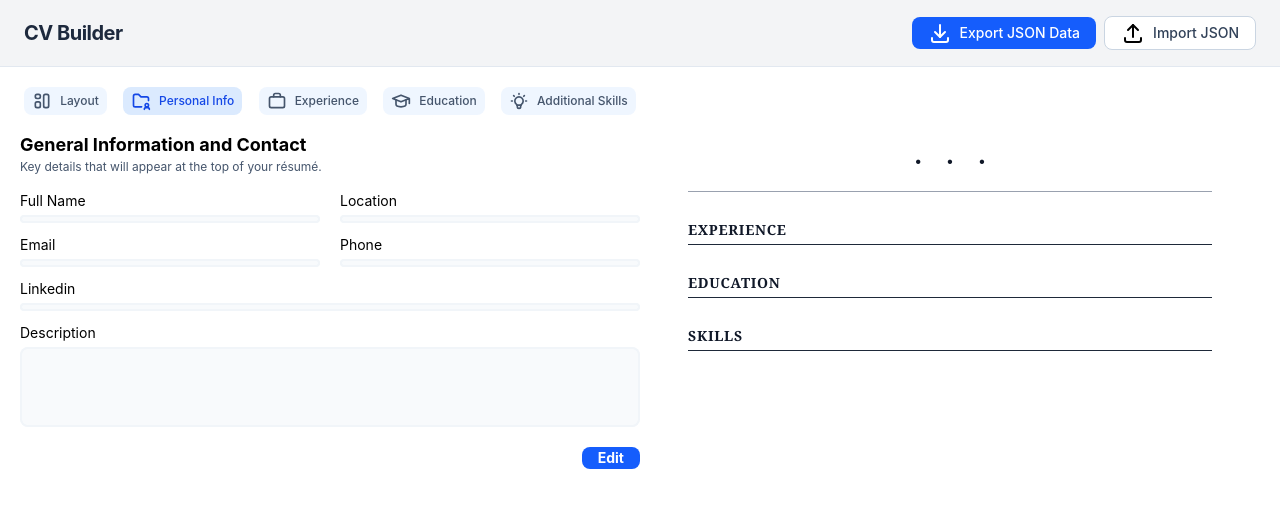
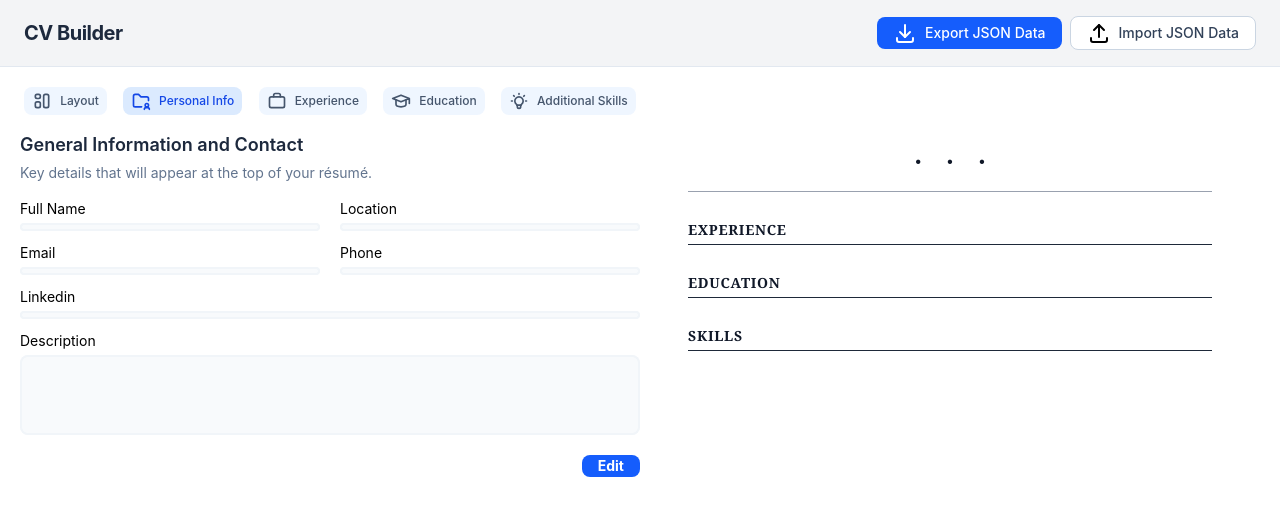
Before and after one commit to DynamesLuis/CV-Builder, a React (Vite) app: page / in a window 1280 px wide. Both pictures are taken after a click on the button "Personal Info". Shown: the top 516 px of the page. Built offline with nearby package versions, Linux system fonts and the light colour scheme.

Commit message:
style: standardize heading styles

```diff
--- a/src/features/cv-edit/additionalSkillsSection/AdditionalSkillsSection.jsx
+++ b/src/features/cv-edit/additionalSkillsSection/AdditionalSkillsSection.jsx
@@ -27,9 +27,9 @@ export default function AdditionalSkillsSection({
 
   return (
     <div className="">
-      <h2 className="font-bold text-lg">Additional Skills</h2>
+      <h2 className="text-lg font-semibold text-slate-800">Additional Skills</h2>
       <div className="flex justify-between">
-        <p className="text-xs text-slate-600 font-normal">
+        <p className="mt-1 text-sm text-slate-500">
           Highlight your key skills, strengths, and areas of expertise.
         </p>
         <div className="flex justify-end gap-3 mt-4">
--- a/src/features/cv-edit/educationSection/EducationSection.jsx
+++ b/src/features/cv-edit/educationSection/EducationSection.jsx
@@ -63,9 +63,9 @@ export default function EducationSection({
 
   return (
     <div className="">
-      <h2 className="font-bold text-lg">Education</h2>
+      <h2 className="text-lg font-semibold text-slate-800">Education</h2>
       <div className="flex justify-between">
-        <p className="text-xs text-slate-600 font-normal">
+        <p className="mt-1 text-sm text-slate-500">
           Academic degrees, certifications, and valuable specializations
         </p>
         <button
--- a/src/features/cv-edit/experienceSection/ExperienceSection.jsx
+++ b/src/features/cv-edit/experienceSection/ExperienceSection.jsx
@@ -64,9 +64,9 @@ export default function ExperienceSection({
 
   return (
     <div className="">
-      <h2 className="font-bold text-lg">Work experience</h2>
+      <h2 className="text-lg font-semibold text-slate-800">Work experience</h2>
       <div className="flex justify-between">
-        <p className="text-xs text-slate-600 font-normal">
+        <p className="mt-1 text-sm text-slate-500">
           Describe your impactful roles and quantifiable achievements in
           chronological order.
         </p>
--- a/src/features/cv-edit/personalInfoSection/PersonalInfoSection.jsx
+++ b/src/features/cv-edit/personalInfoSection/PersonalInfoSection.jsx
@@ -29,8 +29,8 @@ export default function PersonalInfoSection({
 
   return (
     <div className="">
-      <h2 className="font-bold text-lg">General Information and Contact</h2>
-      <p className="text-xs text-slate-600 font-normal">
+      <h2 className="text-lg font-semibold text-slate-800">General Information and Contact</h2>
+      <p className="mt-1 text-sm text-slate-500">
         Key details that will appear at the top of your résumé.
       </p>
       {isEditing ? (
--- a/src/features/json-management/importJson/components/ImportJsonButton.jsx
+++ b/src/features/json-management/importJson/components/ImportJsonButton.jsx
@@ -22,7 +22,7 @@ export default function ImportJsonButton({ onClick }) {
         <path d="M7 9l5 -5l5 5" />
         <path d="M12 4l0 12" />
       </svg>
-      Import JSON
+      Import JSON Data
     </button>
   );
 }
```
